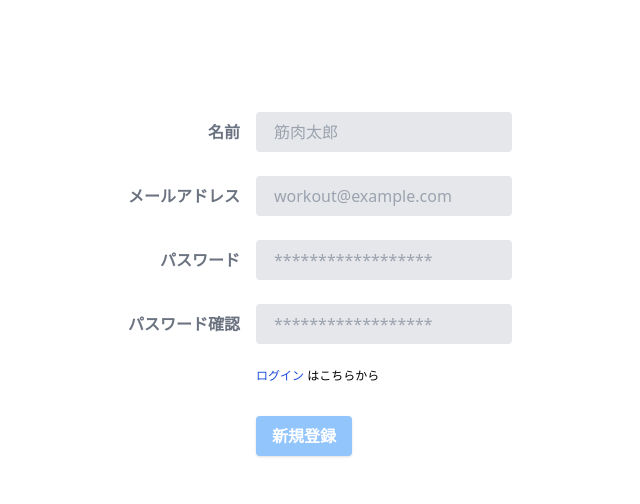
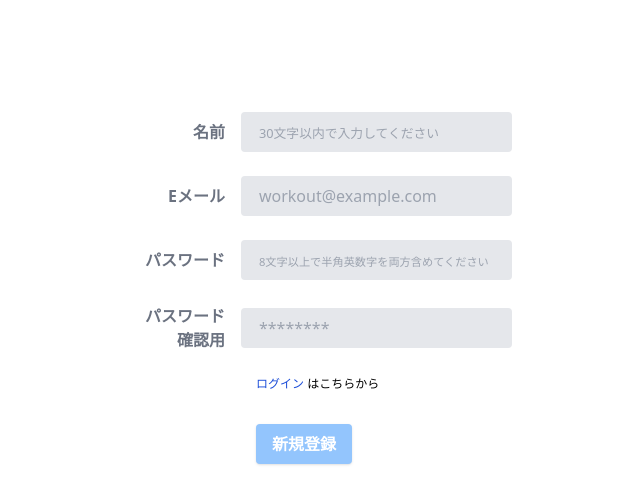
Before and after one commit to ta-mu-aa/workout-share, a Vue app in the folder front/: page /signup in a window 1280 px wide. Shown: the top 504 px of the page, without its empty margins (320-960 px from the left). Built offline with nearby package versions, Linux system fonts and the light colour scheme; no server answers.

Commit message:
フォームのプレースホルダーを修正

```diff
--- a/front/src/components/UsreForm/UserFormConfirm.vue
+++ b/front/src/components/UsreForm/UserFormConfirm.vue
@@ -2,13 +2,13 @@
   <div class="md:flex md:items-center mb-6">
     <div class="md:w-1/3">
       <label class="block text-gray-500 font-bold md:text-right mb-1 md:mb-0 pr-4" for="inline-confirm">
-        パスワード確認
+        パスワード<br>確認用
       </label>
     </div>
-    <div class="md:w-2/3">
+    <div class="md:w-4/5">
       <input :value="userConfirm" @input="$emit('update:userConfirm', $event.target.value)"
         class="bg-gray-200 appearance-none border-2 border-gray-200 rounded w-full py-2 px-4 text-gray-700 leading-tight focus:outline-none focus:bg-white focus:border-blue-500"
-        id="inline-confirm" type="password" placeholder="******************">
+        id="inline-confirm" type="password" placeholder="********">
     </div>
   </div>
 </template>
--- a/front/src/components/UsreForm/UserFormEmail.vue
+++ b/front/src/components/UsreForm/UserFormEmail.vue
@@ -2,10 +2,10 @@
   <div class="md:flex md:items-center mb-6">
     <div class="md:w-1/3">
       <label class="block text-gray-500 font-bold md:text-right mb-1 md:mb-0 pr-4" for="inline-email">
-        メールアドレス
+        Eメール
       </label>
     </div>
-    <div class="md:w-2/3">
+    <div class="md:w-4/5">
       <input
         :value="userEmail"
         @input="$emit('update:userEmail', $event.target.value)"
--- a/front/src/components/UsreForm/UserFormName.vue
+++ b/front/src/components/UsreForm/UserFormName.vue
@@ -5,12 +5,12 @@
         名前
       </label>
     </div>
-    <div class="md:w-2/3">
+    <div class="md:w-4/5">
       <input
         :value="userName"
         @input="$emit('update:userName', $event.target.value)"
         class="bg-gray-200 appearance-none border-2 border-gray-200 rounded w-full py-2 px-4 text-gray-700 leading-tight focus:outline-none focus:bg-white focus:border-blue-500"
-        id="inline-full-name" type="text" placeholder="筋肉太郎">
+        id="inline-full-name" type="text" placeholder="30文字以内で入力してください">
     </div>
   </div>
 </template>
@@ -25,4 +25,7 @@ export default {
 </script>
 
 <style lang="scss" scoped>
+input::placeholder {
+  font-size: 0.8em;
+}
 </style>
--- a/front/src/components/UsreForm/UserFormPassword.vue
+++ b/front/src/components/UsreForm/UserFormPassword.vue
@@ -5,12 +5,10 @@
         パスワード
       </label>
     </div>
-    <div class="md:w-2/3">
-      <input
-        :value="userPassword"
-        @input="$emit('update:userPassword', $event.target.value)"
+    <div class="md:w-4/5">
+      <input :value="userPassword" @input="$emit('update:userPassword', $event.target.value)"
         class="bg-gray-200 appearance-none border-2 border-gray-200 rounded w-full py-2 px-4 text-gray-700 leading-tight focus:outline-none focus:bg-white focus:border-blue-500"
-        id="inline-password" type="password" placeholder="******************">
+        id="inline-password" type="password" placeholder="8文字以上で半角英数字を両方含めてください">
     </div>
   </div>
 </template>
@@ -25,4 +23,7 @@ export default {
 </script>
 
 <style lang="scss" scoped>
+input::placeholder {
+  font-size: 0.7em;
+}
 </style>
```
